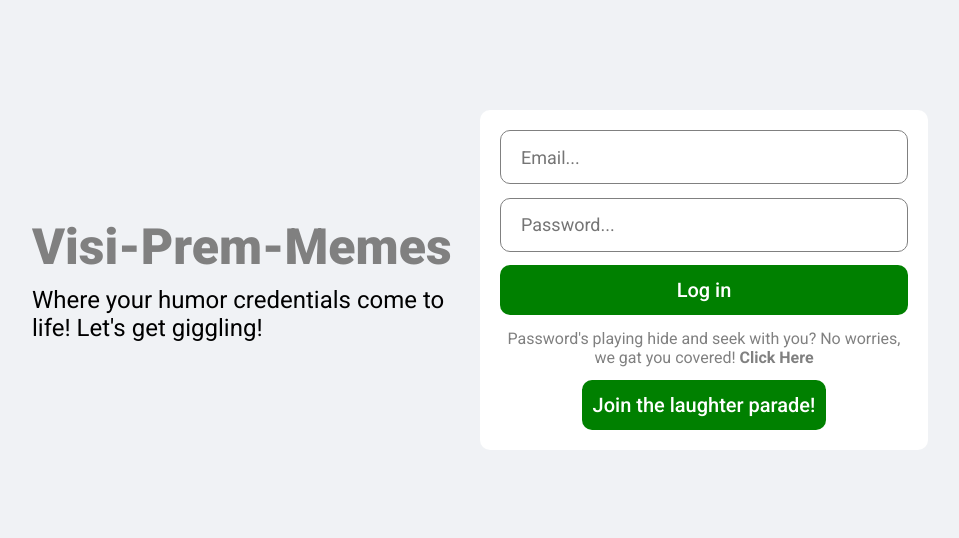
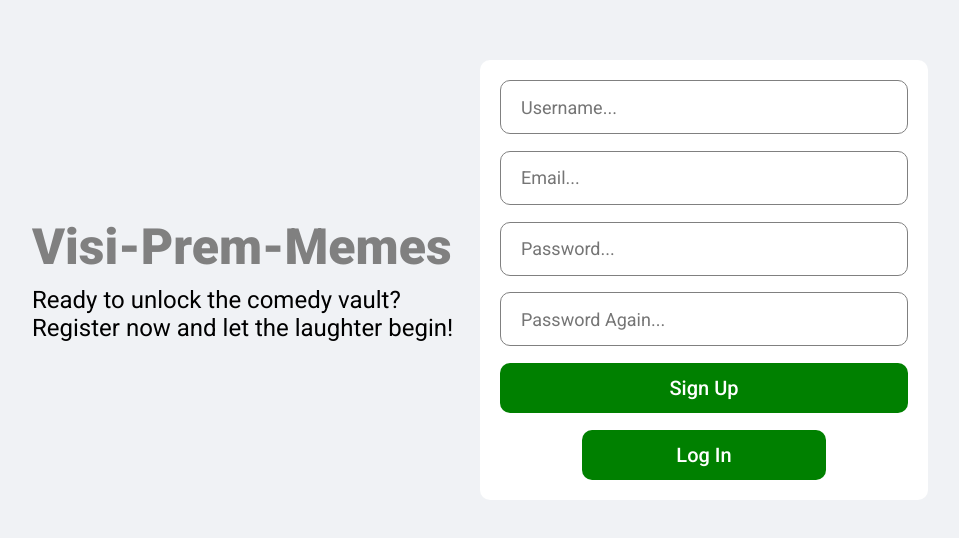
Before and after one commit to Visinho/Visi-Prem-Memes-Frontend, a React (Create React App) app: page / in a window 1280 px wide. Shown: the part 120-658 px from the top of the page, without its empty margins (160-1119 px from the left). Built offline with nearby package versions, Linux system fonts and the light colour scheme.

Commit message:
Finished the Register page

```diff
--- a/src/App.js
+++ b/src/App.js
@@ -1,13 +1,15 @@
 import Profile from "./pages/profile/Profile";
 import Home from "./pages/home/Home";
 import Login from "./pages/login/Login";
+import Register from "./pages/register/Register";
 
 function App() {
   return (
     <>
       {/* <Home /> */}
       {/* <Profile /> */}
-      <Login />
+      {/* <Login /> */}
+      <Register />
     </>
   );
 }
--- a/src/pages/register/Register.jsx
+++ b/src/pages/register/Register.jsx
@@ -0,0 +1,30 @@
+import React from "react";
+import "./register.css";
+
+const Register = () => {
+  return (
+    <div className="login">
+      <div className="loginWrapper">
+        <div className="loginLeft">
+          <h3 className="loginLogo">Visi-Prem-Memes</h3>
+          <span className="loginDesc">
+          Ready to unlock the comedy vault? Register now and let the laughter begin!
+          </span>
+        </div>
+        <div className="loginRight">
+          <div className="loginBox">
+            <input placeholder="Username..." className="loginInput" />
+            <input placeholder="Email..." className="loginInput" />
+            <input placeholder="Password..." className="loginInput" />
+            <input placeholder="Password Again..." className="loginInput" />
+            <button className="loginButton">Sign Up</button>
+            <button className="loginRegisterButton">Log In
+            </button>
+          </div>
+        </div>
+      </div>
+    </div>
+  );
+};
+
+export default Register;
--- a/src/pages/register/register.css
+++ b/src/pages/register/register.css
@@ -0,0 +1,89 @@
+.login {
+    width: 100vw;
+    height: 100vh;
+    background-color: #f0f2f5;
+    display: flex;
+    align-items: center;
+    justify-content: center;
+  }
+
+  .loginWrapper {
+    width: 70%;
+    height: 70%;
+    display: flex;
+  }
+
+  .loginLeft,
+  .loginRight {
+    flex: 1;
+    display: flex;
+    flex-direction: column;
+    justify-content: center;
+  }
+
+  .loginLogo {
+    font-size: 50px;
+    font-weight: 800;
+    color: grey;
+    margin-bottom: 10px;
+  }
+
+  .loginDesc {
+    font-size: 24px;
+  }
+
+  .loginBox{
+      height: 400px;
+      padding: 20px;
+      background-color: white;
+      border-radius: 10px;
+      display: flex;
+      flex-direction: column;
+      justify-content: space-between;
+  }
+
+  .loginInput{
+      height: 50px;
+      border-radius: 10px;
+      border: 1px solid gray;
+      font-size: 18px;
+      padding-left: 20px;
+  }
+
+  .loginInput:focus{
+      outline: none;
+  }
+
+  .loginButton{
+      height: 50px;
+      border-radius: 10px;
+      border: none;
+      background-color: green;
+      color: white;
+      font-size: 20px;
+      font-weight: 500;
+      cursor: pointer;
+  }
+
+  .loginForgot{
+      text-align: center;
+      color: grey;
+  }
+
+  .loginForgotPassword{
+    color: grey;
+    cursor: pointer;
+}
+
+  .loginRegisterButton{
+      width: 60%;
+      align-self: center;
+      height: 50px;
+      border-radius: 10px;
+      border: none;
+      background-color: green;
+      color: white;
+      font-size: 20px;
+      font-weight: 500;
+      cursor: pointer;
+  }
```
